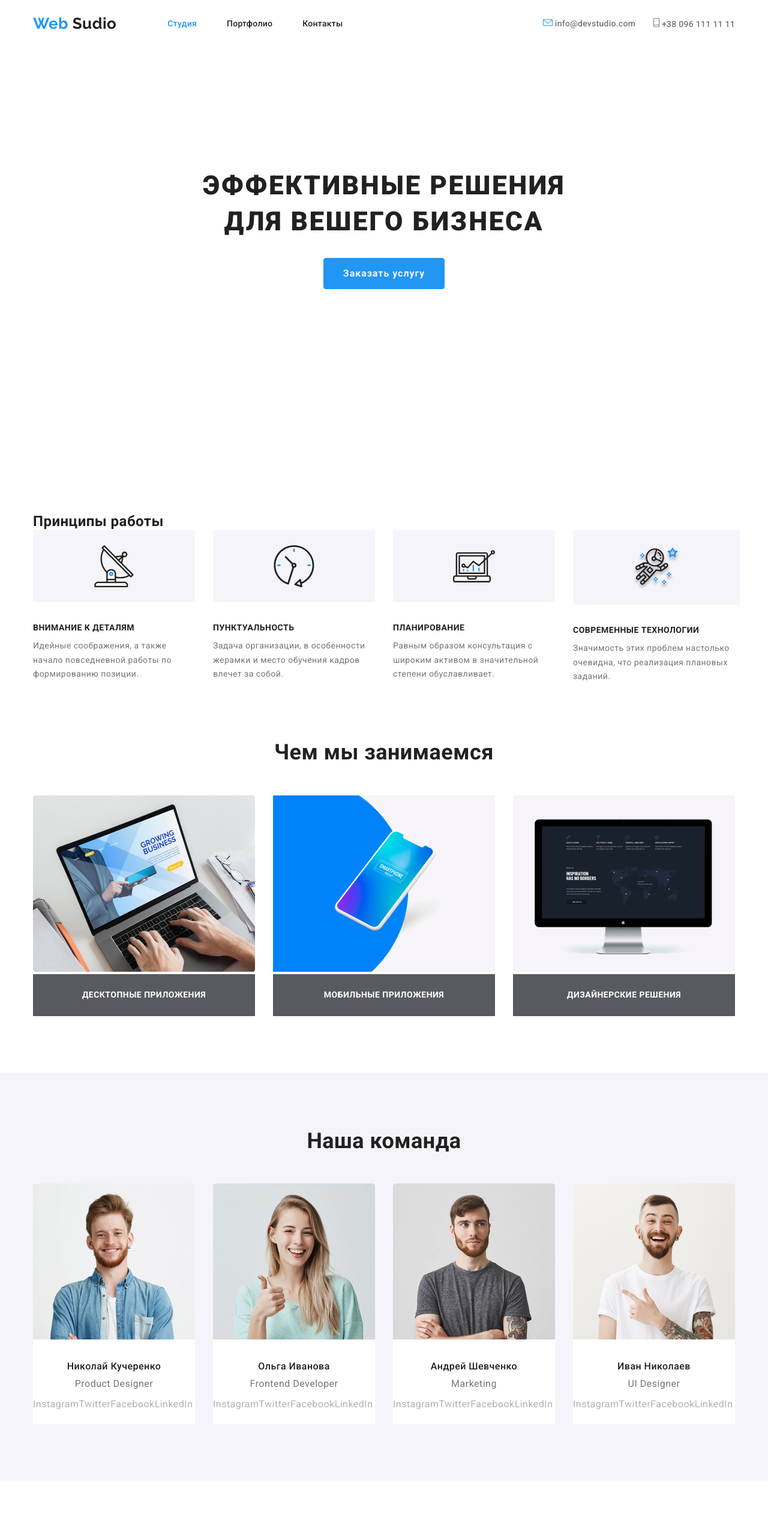
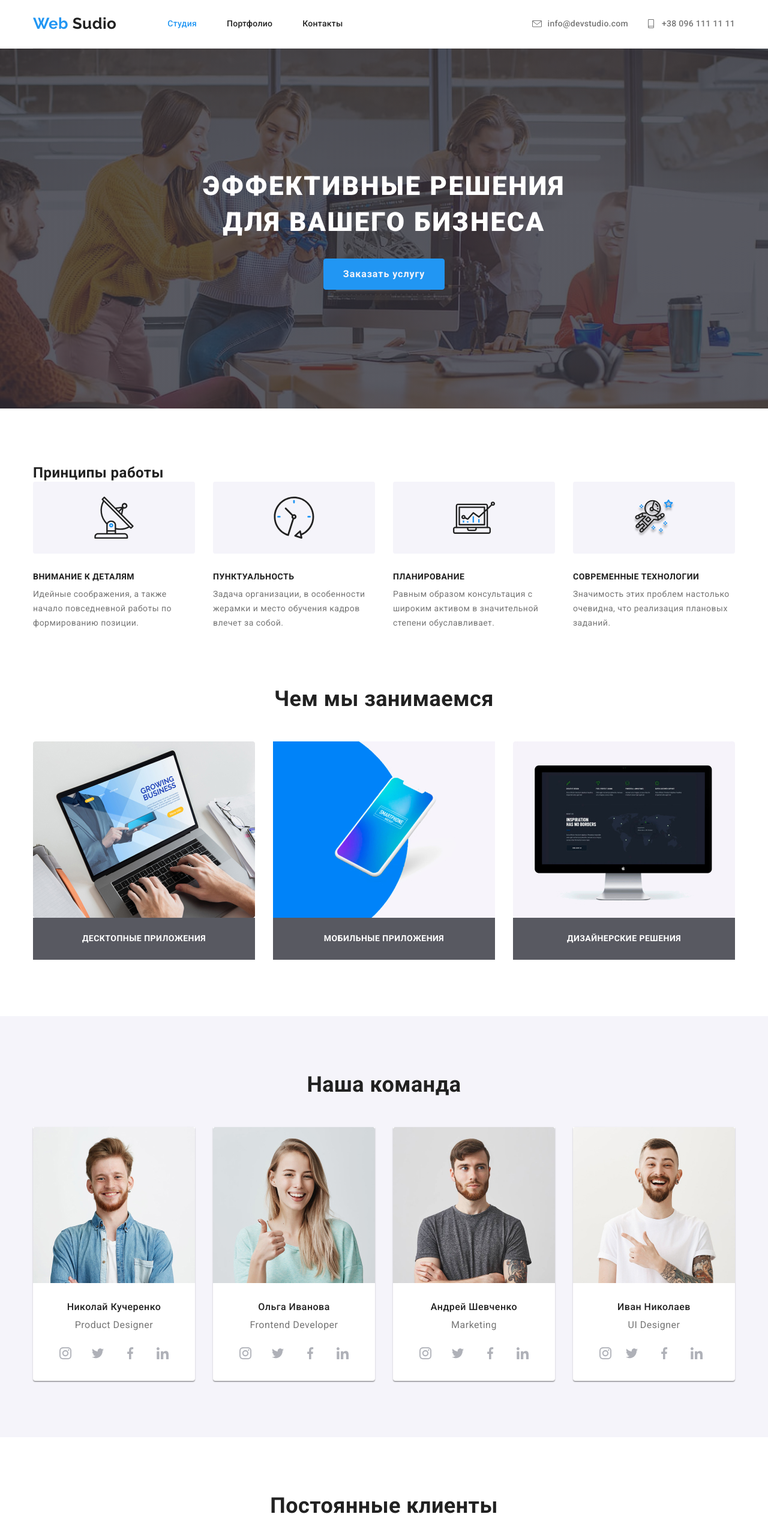
Before and after one commit to PylypenkoAlex/goit-markup-hw-03, a plain HTML site: page index.html in a window 1280 px wide. Shown: the top 2559 px of the page at 60% size. Drawn offline with nearby package versions, Linux system fonts and the light colour scheme.

Commit message:
ммм
юьтило

```diff
--- a/css/styles.css
+++ b/css/styles.css
@@ -47,6 +47,7 @@ p {
 .navi {
   display: flex;
   align-items: center;
+  border-bottom: 1px solid #ececec;
 }
 
 .logo-primary {
@@ -63,28 +64,7 @@ p {
 .logo-primary > .logo-studio {
   color: var(--primary-text-color);
 }
-/* contacts */
-.contacts {
-  display: flex;
-  margin-left: auto;
-}
 
-.contacts .item + .item {
-  margin-left: 30px;
-}
-
-.contacts .list {
-  color: var(--secondary-text-color);
-  font-weight: 500;
-  font-size: 14px;
-  line-height: 1.14;
-  letter-spacing: 0.02em;
-}
-
-.contacts .list:hover,
-.contacts .list:focus {
-  color: var(--accent-color);
-}
 /* site nav */
 .site-nav {
   display: flex;
@@ -116,15 +96,99 @@ p {
   color: var(--accent-color);
 }
 
+/* contacts */
+.contacts {
+  display: flex;
+  margin-left: auto;
+}
+
+.contacts .item + .item {
+  margin-left: 30px;
+}
+
+.contacts .link {
+  display: flex;
+  align-items: center;
+
+  color: var(--secondary-text-color);
+  font-weight: 500;
+  font-size: 14px;
+  line-height: 1.14;
+  letter-spacing: 0.02em;
+}
+
+.contacts .link:hover,
+.contacts .link:focus {
+  color: var(--accent-color);
+}
+
+.contacts .link::before {
+  content: '';
+  height: 15px;
+  width: 16px;
+  margin-right: 10px;
+  background-size: contain;
+  background-position: center;
+  background-repeat: no-repeat;
+}
+
+.icon-envelope::before {
+  background-image: url('../images/envelope.svg');
+}
+
+.icon-envelope:hover::before {
+  background-image: url('../images/envelope-hover.svg');
+}
+
+.icon-smart::before {
+  background-image: url('../images/smartphone.svg');
+}
+
+.icon-smart:hover::before {
+  background-image: url('../images/smartphone-hover.svg');
+}
+
+/* section */
+.section-title {
+  margin-bottom: 50px;
+}
+
+.section .section-title {
+  color: var(--primary-text-color);
+  font-weight: 700;
+  font-size: 36px;
+  line-height: 1.17x;
+  text-align: center;
+}
+
 /* section hero */
-.section .section-hero {
-  color: var(--primary-text-color);
+
+.section.overlay {
+  height: 600px;
+  max-width: 1600px;
+  margin-right: auto;
+  margin-left: auto;
+  /* rgba(47, 48, 58, 0.8) */
+  background-color: rgba(47, 48, 58, 0.8);
+  background-image: linear-gradient(
+      rgba(47, 48, 58, 0.8),
+      rgba(47, 48, 58, 0.8)
+    ),
+    url(../images/Hero.jpg);
+  background-size: cover;
+  background-repeat: no-repeat;
+  background-position: center;
+}
+
+.section-hero {
+  margin-bottom: 30px;
+
+  color: #ffffff;
   font-weight: 900;
   font-size: 44px;
   line-height: 1.36;
   letter-spacing: 0.06em;
   text-transform: uppercase;
-  margin-bottom: 30px;
 }
 
 .button {
@@ -145,26 +209,13 @@ p {
 .container.hero {
   text-align: center;
   padding-top: 200px;
-  padding-bottom: 280px;
+  padding-bottom: 200px;
 }
 
 .button:hover,
 .button:focus {
   background-color: #188ce8;
   font-family: inherit;
-}
-
-/* section */
-.section-title {
-  margin-bottom: 50px;
-}
-
-.section .section-title {
-  color: var(--primary-text-color);
-  font-weight: 700;
-  font-size: 36px;
-  line-height: 1.17x;
-  text-align: center;
 }
 
 /* features */
@@ -177,6 +228,34 @@ p {
   width: 270px;
 }
 
+.features .item::before {
+  display: block;
+  content: '';
+  height: 120px;
+  margin-bottom: 30px;
+  border-radius: 4px;
+  background-color: var(--secondary-background-color);
+  background-position: center;
+  background-size: 70px, contain;
+  background-repeat: no-repeat;
+}
+
+.icon-antenna::before {
+  background-image: url('../images/antenna.svg');
+}
+
+.icon-clock::before {
+  background-image: url('../images/clock.svg');
+}
+
+.icon-diagram::before {
+  background-image: url('../images/diagram.svg');
+}
+
+.icon-astronaut::before {
+  background-image: url('../images/astronaut.svg');
+}
+
 .features .item + .item {
   margin-left: 30px;
 }
@@ -184,14 +263,6 @@ p {
 .container.features {
   padding-top: 94px;
   padding-bottom: 94px;
-}
-
-.features img {
-  padding: 25px 100px;
-  justify-content: center;
-  display: inline-block;
-  margin-bottom: 30px;
-  background-color: var(--secondary-background-color);
 }
 
 .features .title {
@@ -239,10 +310,6 @@ p {
 
 /* Crew */
 
-.crew img {
-  margin-bottom: 30px;
-}
-
 .container.crew {
   padding-top: 94px;
   padding-bottom: 94px;
@@ -258,6 +325,8 @@ p {
   font-size: 16px;
   line-height: 1.19;
   text-align: center;
+
+  padding-top: 30px;
   margin-bottom: 10px;
 }
 
@@ -268,6 +337,9 @@ p {
 .crew .box-item {
   width: 270px;
   background-color: var(--background-color);
+  box-shadow: 0px 2px 1px rgba(0, 0, 0, 0.2), 0px 1px 1px rgba(0, 0, 0, 0.14),
+    0px 1px 3px rgba(0, 0, 0, 0.12);
+  border-radius: 0px 0px 4px 4px;
 }
 
 .crew .box-item + .box-item {
@@ -279,11 +351,36 @@ p {
   font-size: 16px;
   line-height: 19px;
   text-align: center;
-  margin-bottom: 16px;
 }
 
 .socials .link {
-  color: #afb1b8;
+  display: flex;
+  height: 44px;
+  width: 44px;
+  background-position: center;
+  background-repeat: no-repeat;
+  background-position: contain;
+  border-radius: 50%;
+}
+
+.socials > .item + .item {
+  margin-left: 10px;
+}
+
+.link.instagram {
+  background-image: url('../images/instagram.svg');
+}
+
+.link.twitter {
+  background-image: url('../images/twitter.svg');
+}
+
+.link.facebook {
+  background-image: url('../images/facebook.svg');
+}
+
+.link.linkedin {
+  background-image: url('../images/linkedin.svg');
 }
 
 .socials .link:hover,
@@ -293,7 +390,7 @@ p {
 
 .socials.list {
   display: flex;
-  padding-bottom: 24px;
+  padding: 16px 32px 24px;
 }
 
 /* clients */
@@ -322,7 +419,7 @@ p {
   padding-top: 93px;
 }
 
-/* portfolio */
+/* filter */
 
 .filter {
   display: flex;
@@ -352,16 +449,24 @@ p {
   font-family: inherit;
 }
 
-.section-portfolio .subject {
+/* portfolio */
+
+.portfolio a,
+img {
+  display: block;
+}
+
+.portfolio .subject {
+  margin-bottom: 4px;
+
   color: var(--primary-text-color);
   font-weight: bold;
   font-size: 18px;
   line-height: 1.6;
   letter-spacing: 0.06em;
-  margin-bottom: 4px;
 }
 
-.section-portfolio .text {
+.portfolio .text {
   color: var(--secondary-text-color);
   font-size: 16px;
   line-height: 1.9;
@@ -373,13 +478,22 @@ p {
   line-height: 1.6;
 }
 
-.portfolio img {
-  margin-bottom: 20px;
-}
-
 .portfolio {
   display: flex;
   flex-wrap: wrap;
+}
+
+.card-content {
+  border: 1px solid #eeeeee;
+  border-top-color: transparent;
+  padding-top: 20px;
+  padding-right: 24px;
+  padding-bottom: 20px;
+  padding-left: 24px;
+}
+
+.card-image {
+  display: block;
 }
 
 .portfolio > .item {
@@ -395,6 +509,7 @@ p {
 .portfolio > .item:nth-last-child(-n + 3) {
   margin-bottom: 0;
 }
+
 /* Footer */
 
 .footer {
@@ -403,7 +518,7 @@ p {
 
 .container.basement {
   display: flex;
-  align-items: center;
+  align-items: baseline;
   padding-top: 60px;
   padding-bottom: 60px;
 }
--- a/index.html
+++ b/index.html
@@ -36,14 +36,12 @@
 
           <ul class="contacts list">
             <li class="item">
-              <a href="mailto:info@devstudio.com" class="list"
-                ><img src="./images/envelope.jpg" alt="Конверт" />
-                info@devstudio.com</a
-              >
+              <a href="mailto:info@devstudio.com" class="link icon-envelope"
+                >info@devstudio.com</a>
             </li>
             <li class="item">
-              <a href="call:+380961111111" class="list"
-                ><img src="./images/mobile.jpg" alt="Мобильный телефон" /> +38
+              <a href="call:+380961111111" class="link icon-smart"
+                >+38
                 096 111 11 11</a
               >
             </li>
@@ -53,10 +51,10 @@
     </header>
     <main>
       <!--Заказать услугу-->
-      <section class="section">
+      <section class="section overlay">
         <div class="container hero">
           <h1 class="section-hero">
-            ЭФФЕКТИВНЫЕ РЕШЕНИЯ <br />ДЛЯ ВЕШЕГО БИЗНЕСА
+            ЭФФЕКТИВНЫЕ РЕШЕНИЯ <br />ДЛЯ ВАШЕГО БИЗНЕСА
           </h1>
           <a href="" class="button">Заказать услугу</a>
         </div>
@@ -66,36 +64,28 @@
         <div class="container features">
           <h2 class="section-title-hidden">Принципы работы</h2>
           <ul class="features list">
-            <li class="item">
-              <img src="./images/antenna.svg" alt="Антенна" min-width="70" />
+            <li class="item icon-antenna">
               <h3 class="title">ВНИМАНИЕ К ДЕТАЛЯМ</h3>
               <p class="text">
                 Идейные соображения, а также начало повседневной работы по
                 формированию позиции.
               </p>
             </li>
-            <li class="item">
-              <img src="./images/clock.svg" alt="Часы" min-width="70" />
+            <li class="item icon-clock">
               <h3 class="title">ПУНКТУАЛЬНОСТЬ</h3>
               <p class="text">
                 Задача организации, в особенности жерамки и место обучения
                 кадров влечет за собой.
               </p>
             </li>
-            <li class="item">
-              <img src="./images/diagram.svg" alt="Диаграмма" min-width="70" />
+            <li class="item icon-diagram">
               <h3 class="title">ПЛАНИРОВАНИЕ</h3>
               <p class="text">
                 Равным образом консультация с широким активом в значительной
                 степени обуславливает.
               </p>
             </li>
-            <li class="item">
-              <img
-                src="./images/astronaut.svg"
-                alt="Космонавт"
-                min-width="70"
-              />
+            <li class="item icon-astronaut">
               <h3 class="title">СОВРЕМЕННЫЕ ТЕХНОЛОГИИ</h3>
               <p class="text">
                 Значимость этих проблем настолько очевидна, что реализация
@@ -112,15 +102,15 @@
           <ul class="work-list list">
             <li class="item">
               <img src="./images/box1.jpg" alt="Ноутбук" width="370" />
-              <a href=""><h3 class="title">ДЕСКТОПНЫЕ ПРИЛОЖЕНИЯ</h3></a>
+              <h3 class="title">ДЕСКТОПНЫЕ ПРИЛОЖЕНИЯ</h3>
             </li>
             <li class="item">
               <img src="./images/box2.jpg" alt="Смартфон" width="370" />
-              <a href=""><h3 class="title">МОБИЛЬНЫЕ ПРИЛОЖЕНИЯ</h3></a>
+              <h3 class="title">МОБИЛЬНЫЕ ПРИЛОЖЕНИЯ</h3>
             </li>
             <li class="item">
               <img src="./images/box3.jpg" alt="Десктоп" width="370" />
-              <a href=""><h3 class="title">ДИЗАЙНЕРСКИЕ РЕШЕНИЯ</h3></a>
+              <h3 class="title">ДИЗАЙНЕРСКИЕ РЕШЕНИЯ</h3>
             </li>
           </ul>
         </div>
@@ -140,23 +130,23 @@
               <p class="text">Product Designer</p>
               <ul class="socials list">
                 <li class="item">
-                  <a href="https://instagram.com" target="_blank" class="link"
-                    >Instagram</a
+                  <a href="https://instagram.com" target="_blank" class="link instagram"
+                    ></a
                   >
                 </li>
                 <li class="item">
-                  <a href="https://twitter.com" target="_blank" class="link"
-                    >Twitter</a
+                  <a href="https://twitter.com" target="_blank" class="link twitter"
+                    ></a
                   >
                 </li>
                 <li class="item">
-                  <a href="https://facebook.com" target="_blank" class="link"
-                    >Facebook</a
+                  <a href="https://facebook.com" target="_blank" class="link facebook"
+                    ></a
                   >
                 </li>
                 <li class="item">
-                  <a href="https://linkedin.com" target="_blank" class="link"
-                    >LinkedIn</a
+                  <a href="https://linkedin.com" target="_blank" class="link linkedin"
+                    ></a
                   >
                 </li>
               </ul>
@@ -167,23 +157,23 @@
               <p class="text">Frontend Developer</p>
               <ul class="socials list">
                 <li class="item">
-                  <a href="https://instagram.com" target="_blank" class="link"
-                    >Instagram</a
+                  <a href="https://instagram.com" target="_blank" class="link instagram"
+                    ></a
                   >
                 </li>
                 <li class="item">
-                  <a href="https://twitter.com" target="_blank" class="link"
-                    >Twitter</a
+                  <a href="https://twitter.com" target="_blank" class="link twitter"
+                    ></a
                   >
                 </li>
                 <li class="item">
-                  <a href="https://facebook.com" target="_blank" class="link"
-                    >Facebook</a
+                  <a href="https://facebook.com" target="_blank" class="link facebook"
+                    ></a
                   >
                 </li>
                 <li class="item">
-                  <a href="https://linkedin.com" target="_blank" class="link"
-                    >LinkedIn</a
+                  <a href="https://linkedin.com" target="_blank" class="link linkedin"
+                    ></a
                   >
                 </li>
               </ul>
@@ -198,23 +188,23 @@
               <p class="text">Marketing</p>
               <ul class="socials list">
                 <li class="item">
-                  <a href="https://instagram.com" target="_blank" class="link"
-                    >Instagram</a
+                  <a href="https://instagram.com" target="_blank" class="link instagram"
+                    ></a
                   >
                 </li>
                 <li class="item">
-                  <a href="https://twitter.com" target="_blank" class="link"
-                    >Twitter</a
+                  <a href="https://twitter.com" target="_blank" class="link twitter"
+                    ></a
                   >
                 </li>
                 <li class="item">
-                  <a href="https://facebook.com" target="_blank" class="link"
-                    >Facebook</a
+                  <a href="https://facebook.com" target="_blank" class="link facebook"
+                    ></a
                   >
                 </li>
                 <li class="item">
-                  <a href="https://linkedin.com" target="_blank" class="link"
-                    >LinkedIn</a
+                  <a href="https://linkedin.com" target="_blank" class="link linkedin"
+                    ></a
                   >
                 </li>
               </ul>
@@ -224,16 +214,16 @@
               <h3 class="title">Иван Николаев</h3>
               <p class="text">UI Designer</p>
               <ul class="socials list">
-                <a href="https://instagram.com" target="_blank" class="link">Instagram</a>
+                <a href="https://instagram.com" target="_blank" class="link instagram"></a>
                 </li>
                 <li class="item">
-                  <a href="https://twitter.com" target="_blank" class="link">Twitter</a>
+                  <a href="https://twitter.com" target="_blank" class="link twitter"></a>
                 </li>
                 <li class="item">
-                  <a href="https://facebook.com" target="_blank" class="link">Facebook</a>
+                  <a href="https://facebook.com" target="_blank" class="link facebook"></a>
                 </li>
                 <li class="item">
-                  <a href="https://linkedin.com" target="_blank" class="link">LinkedIn</a>
+                  <a href="https://linkedin.com" target="_blank" class="link linkedin"></a>
                 </li>
               </ul>
             </li>
```
Also changed, not shown: portfolio.html (+33 -14 lines), images/Hero.jpg (added), images/envelope-hover.svg (added), images/envelope.svg (added), images/smartphone-hover.svg (added), images/smartphone.svg (added), 1 other file.
